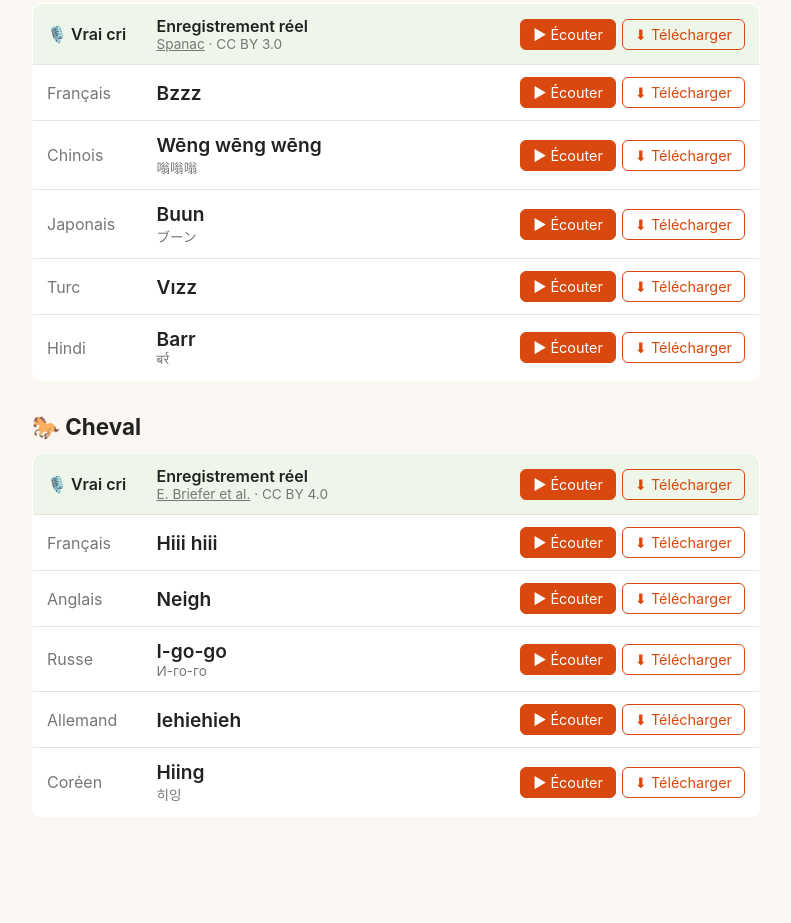
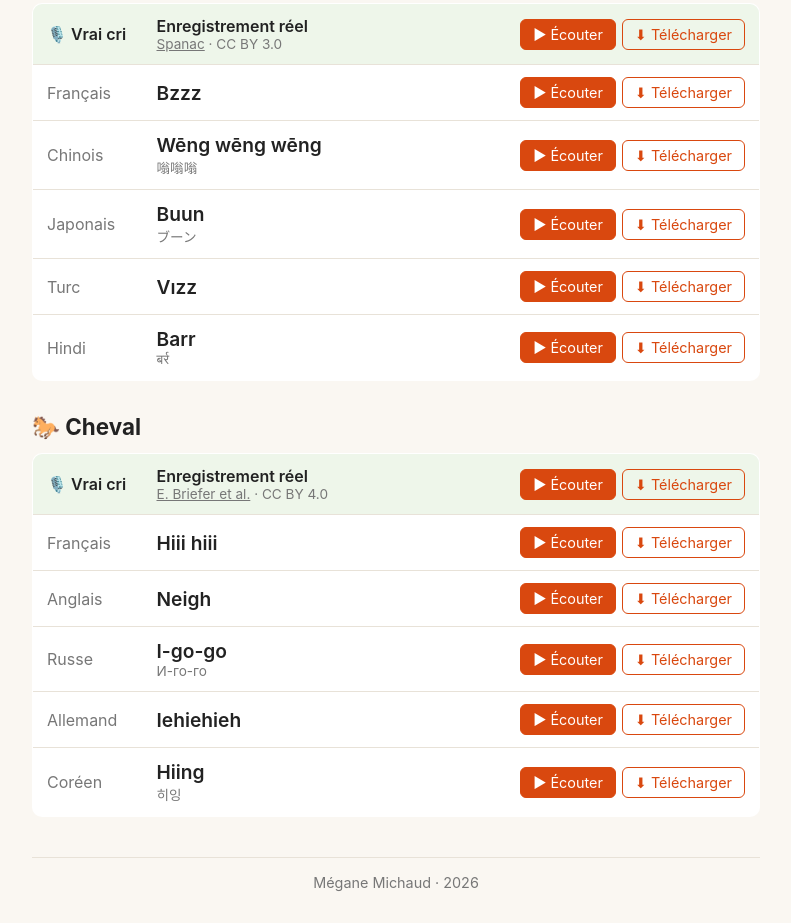
Before and after one commit to mganemichaud-lab/cris-d-animaux, a plain HTML site: page index.html in a window 1280 px wide. Shown: the part 4332-5255 px from the top of the page, without its empty margins (244-1035 px from the left). Before the commit the page ends 5181 px from the top, so only its background shows below. Drawn offline with Linux system fonts and the light colour scheme.

Commit message:
Ajoute la signature en bas de page
Co-Authored-By: Claude Opus 5.5 <noreply@anthropic.com>

```diff
--- a/index.html
+++ b/index.html
@@ -20,6 +20,8 @@
   .source { margin: 0 0 24px; color: var(--muted); font-size: .9rem; }
   .source a { color: var(--accent); }
   h2 { margin: 32px 0 12px; font-size: 1.4rem; }
+  footer { margin-top: 40px; padding-top: 16px; border-top: 1px solid var(--border);
+           text-align: center; color: var(--muted); font-size: .9rem; }
   table { width: 100%; border-collapse: collapse; background: var(--card);
           border: 1px solid var(--border); border-radius: 10px; overflow: hidden; }
   td { padding: 12px 14px; border-top: 1px solid var(--border); vertical-align: middle; }
@@ -50,6 +52,7 @@
   <p class="source">Source : <a href="https://fr.wikipedia.org/wiki/Liste_d'onomatop%C3%A9es_dans_diff%C3%A9rentes_langues" target="_blank" rel="noopener">Wikipédia – Liste d'onomatopées dans différentes langues</a><br>
     Vrais cris : enregistrements de <a href="https://commons.wikimedia.org" target="_blank" rel="noopener">Wikimedia Commons</a> (auteur et licence indiqués pour chaque animal)</p>
   <div id="animaux"></div>
+  <footer>Mégane Michaud · 2026</footer>
 </main>
 
 <script src="donnees.js"></script>
```
